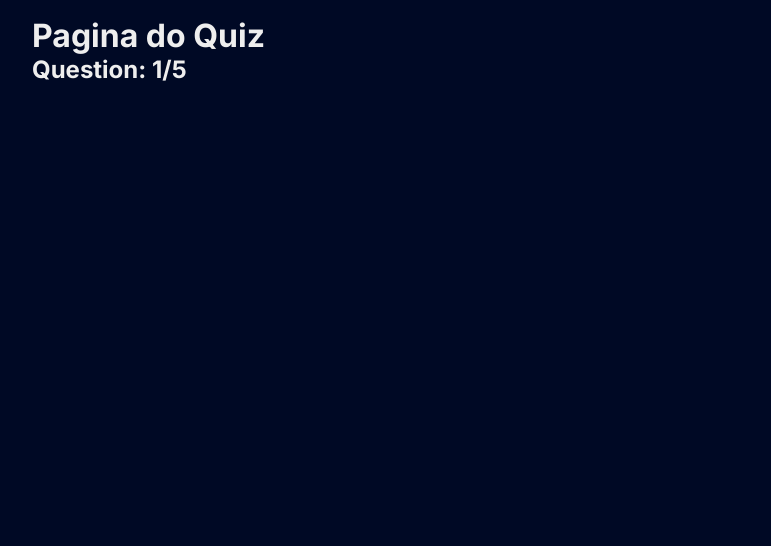
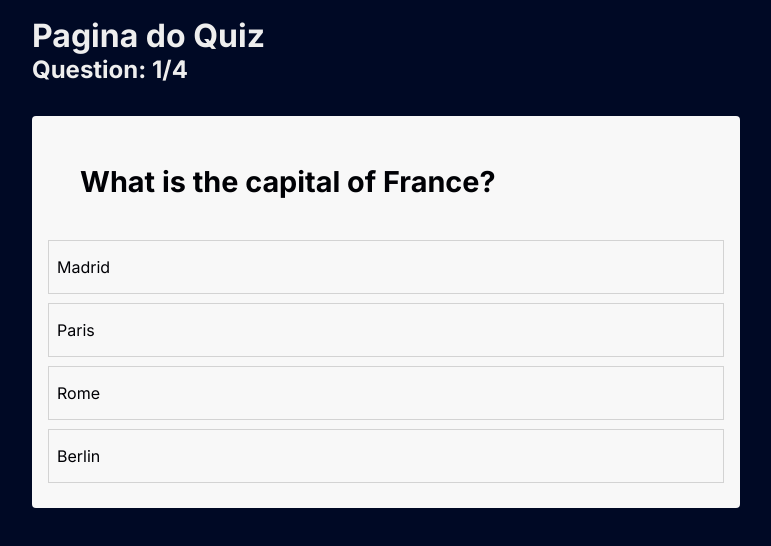
Before and after one commit to JosuelSanches/quiz-app, a Next.js app: page /quiz in a window 1280 px wide. Shown: the top 546 px of the page, without its empty margins (254-1025 px from the left). Built offline with nearby package versions, Linux system fonts and the light colour scheme.

Commit message:
Selecao de perguntas
Mostrando as perguntas e alternativas e inicio de processo de verificacao da resposta.

```diff
--- a/app/quiz/page.jsx
+++ b/app/quiz/page.jsx
@@ -1,5 +1,5 @@
 'use client'
-import React, {useState} from 'react'
+import React, { useState } from 'react'
 import { quiz } from '../data'
 
 const page = () => {
@@ -14,14 +14,53 @@ const page = () => {
         wrongAnswers: 0,
     })
 
+    const { questions } = quiz
+    const { question, answers, correctAnswer } = questions[activeQuestion]
+
+    /*
+        Select and check answer
+    */
+   const onAnswerSelected = (answer, idx) => {
+        setChecked(true)
+        setSelectedAnswerIndex(idx)
+        if (answer === correctAnswer){
+            setSelectedAnswer(true)
+            console.log('true')
+        }else{
+            setSelectedAnswer(false)
+            console.log('false')
+        }
+
+   }
+
     return (
         <div className='container'>
             <h1>Pagina do Quiz</h1>
             <div>
                 <h2>
-            Question: 1
-            <span>/5</span>
+                    Question: {activeQuestion + 1}
+                    <span>/{questions.length}</span>
                 </h2>
+            </div>
+            <div>
+                {!showResult ? (
+                    <div className='quiz-container'>
+                        <h3>{questions[activeQuestion].question}</h3>
+                        {answers.map((answer, idx) => (
+                            <li
+                                key={idx}
+                                onClick={() => onAnswerSelected(answer, idx)}
+                                className={
+                                    selectedAnswerIndex === idx ? 'li-selected' : 'li-hover'
+                                }
+                            >
+                                <span>{answer}</span>
+                            </li>
+                        ))}
+                    </div>
+                ) : (
+                    <div className='quiz-container'></div>
+                )}
             </div>
         </div>
     )
```
Lines whose indentation alone changed are shown as unchanged.
